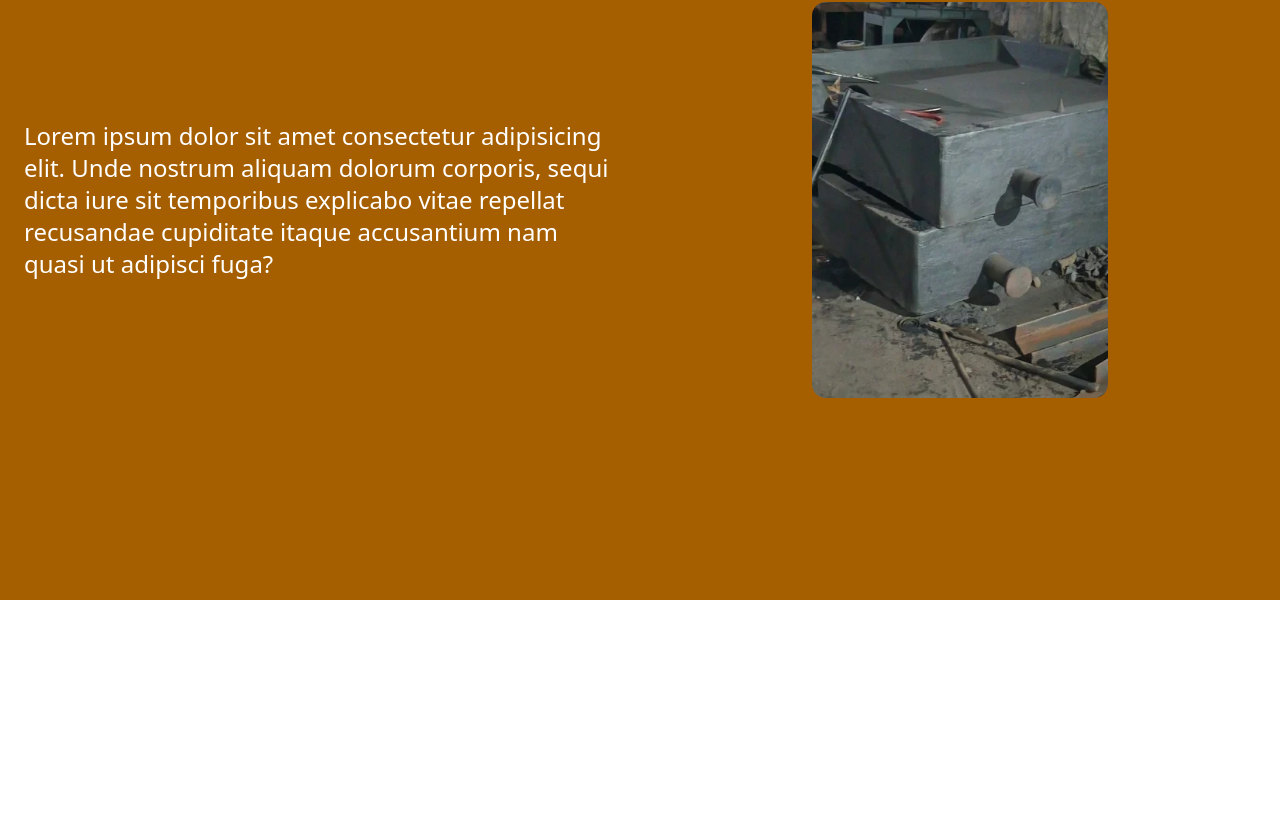
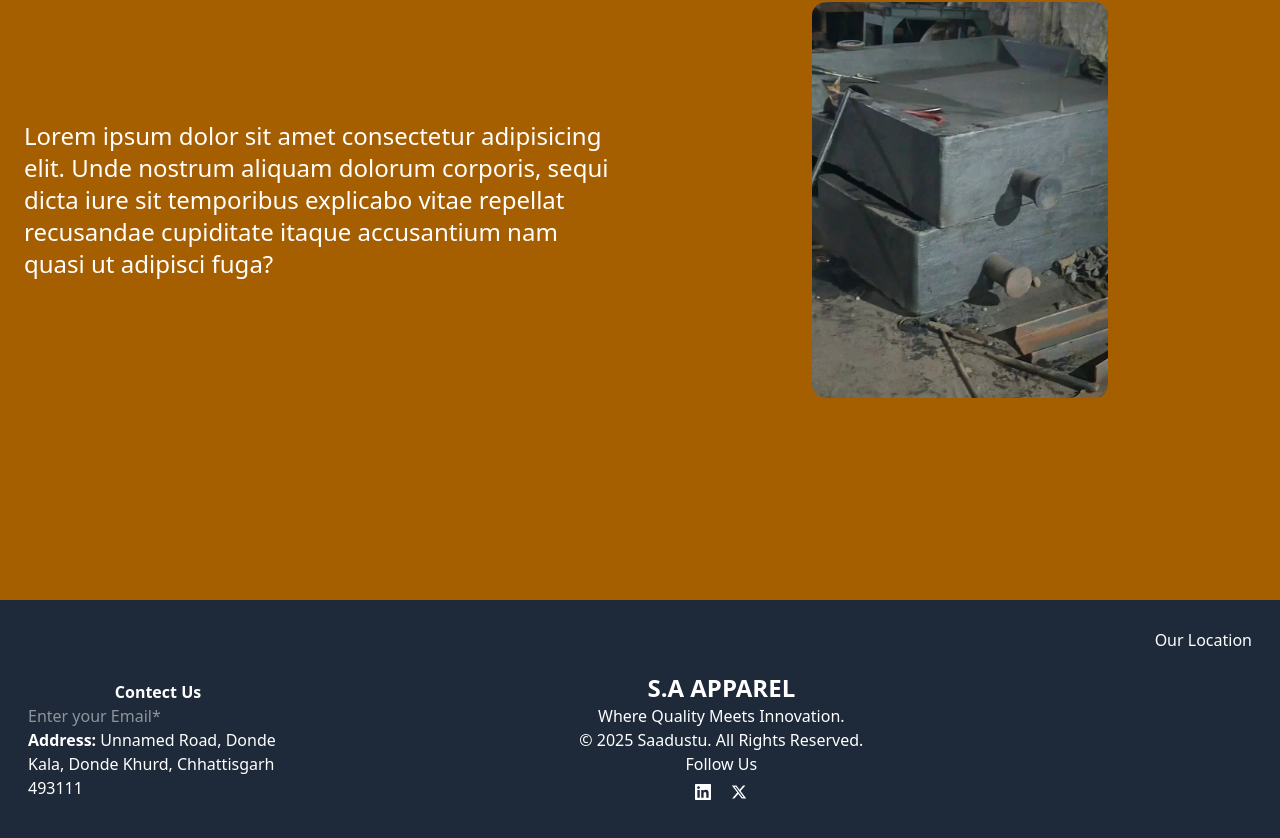
Before and after one commit to ansh23092002/aarcee_casting, a Next.js app: page / in a window 1280 px wide. Shown: the part 1800-2638 px from the top of the page. Before the commit the page ends 2400 px from the top, so only its background shows below. Built offline with nearby package versions, Linux system fonts and the light colour scheme.

Commit message:
Adding footer

```diff
--- a/src/app/page.tsx
+++ b/src/app/page.tsx
@@ -2,6 +2,7 @@ import Hero from "@/components/Hero";
 import Navbar from "@/components/Navbar";
 import Services from "@/components/Services"
 import React from "react";
+import Footer from "@/components/Footer";
 
 export default function Home() {
   return (
@@ -10,6 +11,8 @@ export default function Home() {
     <Hero/>
     <Services/>
     <Services/>
+
+    <Footer/>
    </div>
   );
 }
--- /dev/null
+++ b/src/components/Footer.jsx
@@ -0,0 +1,44 @@
+
+import React from 'react';
+import { GrLinkedin } from "react-icons/gr";
+import { FaXTwitter } from "react-icons/fa6";
+const Footer = () => {
+
+  return (
+    <footer id="footer" className='bg-gray-800 text-white flex justify-between p-7 items-center p-4 flex-wrap'>
+
+      <div className='flex flex-col items-center w-65'>
+        <h4 className='font-bold'>Contect Us</h4>
+        <div className="w-full">
+          <input type="email" placeholder="Enter your Email*" />
+
+        </div>
+        <p >  <span className='font-bold sold'>Address:</span> Unnamed Road, Donde Kala, Donde Khurd, Chhattisgarh 493111</p>
+      </div>
+
+      <div className="flex flex-col items-center">
+        <h1 className='text-2xl font-bold'>S.A APPAREL</h1>
+        <p>Where Quality Meets Innovation.</p>
+        <p>© 2025 Saadustu. All Rights Reserved.</p>
+        <h4>Follow Us</h4>
+        <div className='flex gap-5 p-2' >
+          <a href="" target="_blank" rel="noopener noreferrer">
+           <GrLinkedin />
+          </a>
+          <a href="" target="_blank" rel="noopener noreferrer">
+            <FaXTwitter />
+          </a>
+
+        </div>
+      </div>
+
+      <div className="rightFooter">
+        <h4>Our Location</h4>
+        <div id="map" style={{ width: "100%", height: "200px" }}></div>
+      </div>
+
+    </footer>
+  );
+};
+
+export default Footer;
```
Also changed, not shown: package.json (+6 -5 lines), 1 other file (tests, documents, lock files or other folders).
